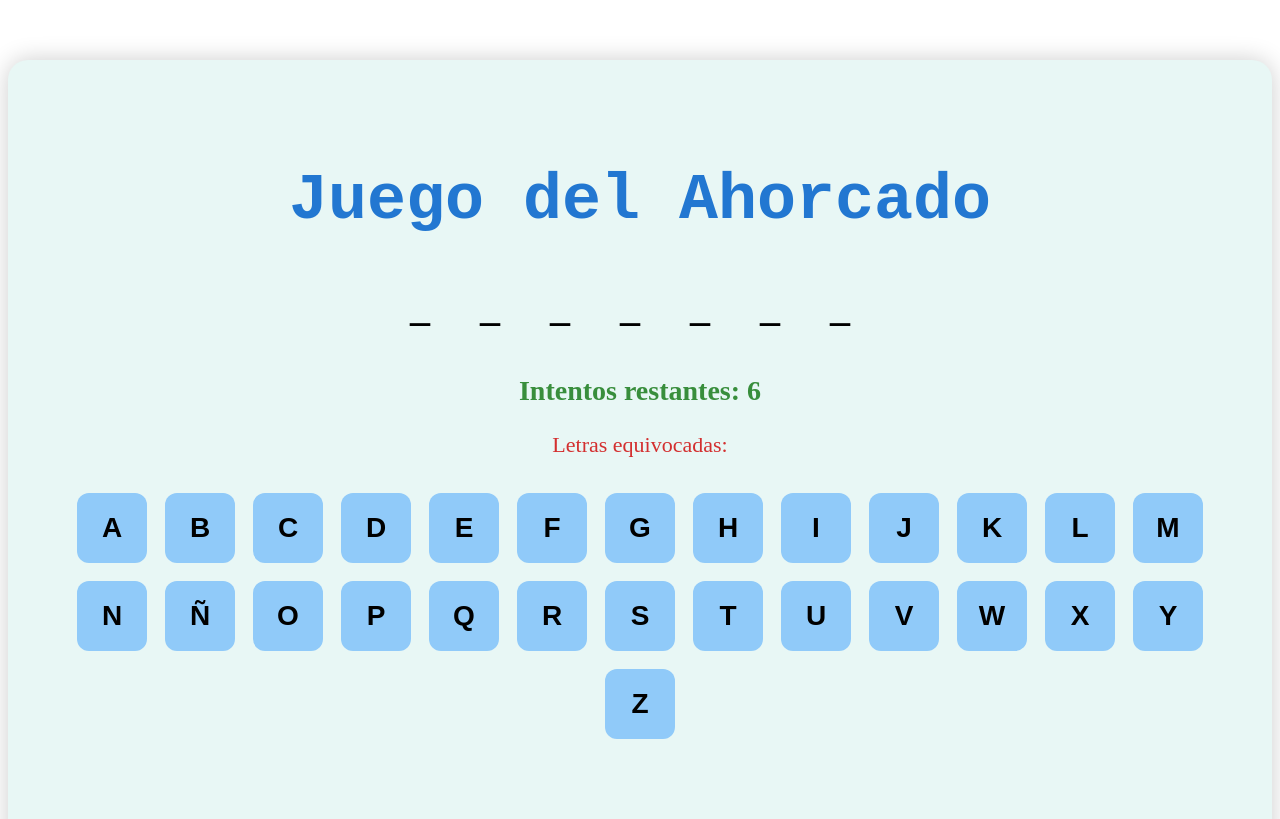
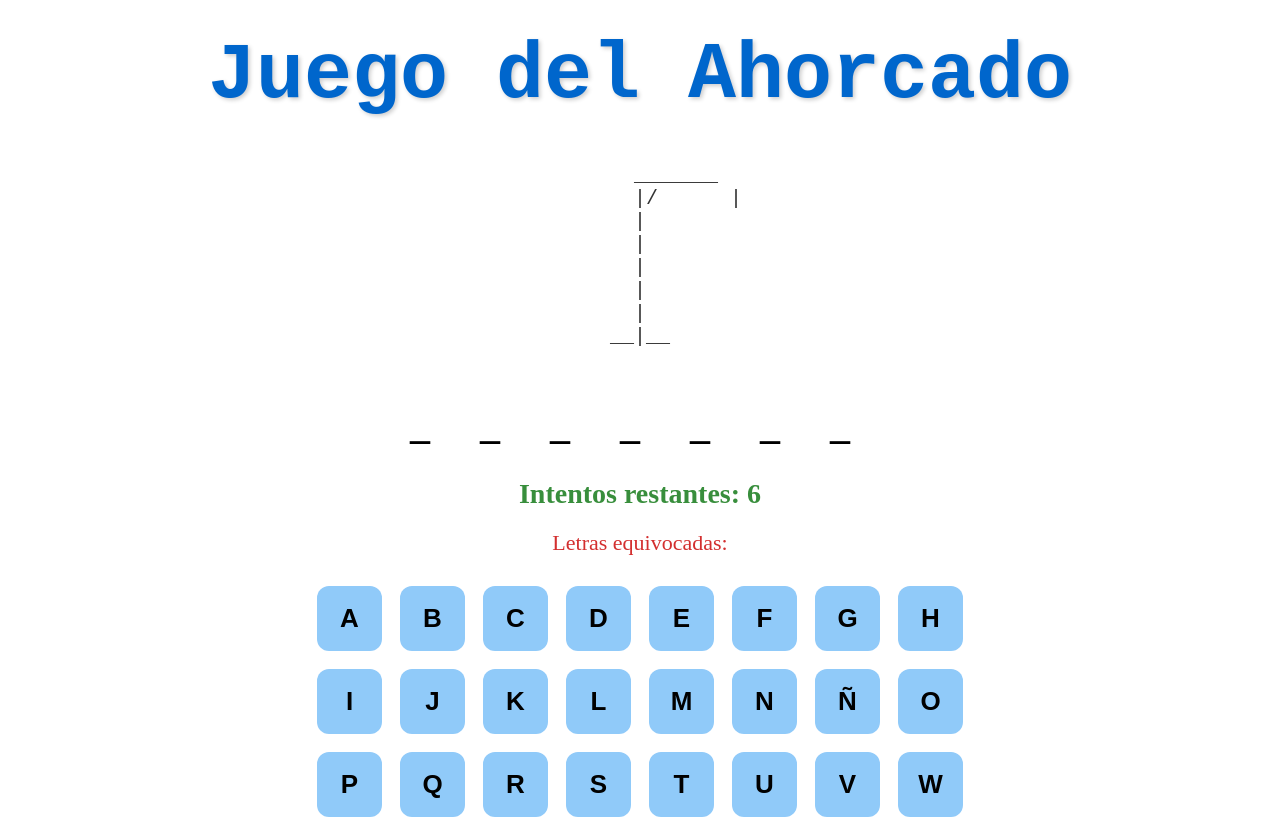
Before and after one commit to Lau230595/PW2-lab, an Angular app in the folder Lab09/hangman-game/: page / in a window 1280 px wide. Shown: the top 819 px of the page. Built offline with nearby package versions, Linux system fonts and the light colour scheme.

Commit message:
Agregando figuras para el juego

```diff
--- a/Lab09/hangman-game/src/app/game/game.css
+++ b/Lab09/hangman-game/src/app/game/game.css
@@ -1,47 +1,70 @@
 body {
   font-family: 'Montserrat', sans-serif;
-  background: #ffffff;
+  background: rgb(243, 250, 252);
   margin: 0;
-  padding: 0;
+  padding: 40px 20px;
   color: #333;
-}
-
-.container {
-  max-width: 1250px;
-  margin: 60px auto;
-  background-color: rgb(232, 247, 245);
-  padding: 60px;
-  border-radius: 20px;
-  box-shadow: 0 0 25px rgba(0,0,0,0.2);
+  display: flex;
+  flex-direction: column;
+  align-items: center;
+  min-height: 100vh;
   text-align: center;
 }
 
 h1 {
   font-family: 'Courier New', monospace;
-  font-size: 65px;
-  margin-bottom: 35px;
-  color: rgb(34, 119, 209);
+  font-size: 80px;
+  margin: 30px 0 10px;
+  color: rgb(0, 102, 204);
+  text-shadow: 2px 2px 4px rgba(0,0,0,0.2);
+  display: flex;
+  flex-direction: column;
+  align-items: center;
+  text-align: center;
+}
+
+.figura {
+  font-family: monospace;
+  font-size: 20px;
+  white-space: pre;
+  color: #333;
+  margin: 20px 0 30px;
+  display: flex;
+  justify-content: center;
+  align-items: center;
 }
 
 .word-display {
   font-size: 40px;
   letter-spacing: 20px;
   font-weight: bold;
-  margin: 45px 0;
+  margin: 30px 0;
   color: #000;
+  display: flex;
+  flex-direction: column;
+  align-items: center;
+  text-align: center;
 }
 
 .remaining {
   font-size: 28px;
   font-weight: bold;
-  margin-bottom: 25px;
+  margin-bottom: 20px;
   color: #388e3c;
+  display: flex;
+  flex-direction: column;
+  align-items: center;
+  text-align: center;
 }
 
 .wrong-letters {
   font-size: 22px;
   color: #d32f2f;
-  margin-bottom: 35px;
+  margin-bottom: 30px;
+  display: flex;
+  flex-direction: column;
+  align-items: center;
+  text-align: center;
 }
 
 .letters-grid {
@@ -49,13 +72,16 @@ h1 {
   flex-wrap: wrap;
   justify-content: center;
   gap: 18px;
-  margin-top: 35px;
+  margin-top: 20px;
+  max-width: 700px;
+  margin-left: auto;
+  margin-right: auto;
 }
 
 .letters-grid button {
-  width: 70px;
-  height: 70px;
-  font-size: 28px;
+  width: 65px;
+  height: 65px;
+  font-size: 26px;
   font-weight: bold;
   background-color: #90caf9;
   border: none;
@@ -67,6 +93,10 @@ h1 {
 .letters-grid button:hover {
   background-color: #64b5f6;
   transform: scale(1.07);
+  display: flex;
+  flex-direction: column;
+  align-items: center;
+  text-align: center;
 }
 
 .letters-grid button:disabled {
@@ -76,18 +106,23 @@ h1 {
 }
 
 .win-message {
-  font-size: 48px;
+  font-size: 50px;
   font-weight: bold;
-  margin-top: 50px;
+  margin-top: 40px;
   color: #d32f2f;
   text-shadow: 2px 2px 3px rgba(0,0,0,0.3);
+  display: flex;
+  flex-direction: column;
+  align-items: center;
+  text-align: center;
 }
 
 button.restart {
-  margin-top: 35px;
-  padding: 16px 36px;
+  margin: 30px auto 0;
+  display: block;
+  padding: 16px 40px;
   font-size: 22px;
-  background-color: #1976d2;
+  background-color:rgb(25, 210, 185);
   color: white;
   border: none;
   border-radius: 15px;
@@ -96,5 +131,9 @@ button.restart {
 }
 
 button.restart:hover {
-  background-color: #1565c0;
+  background-color:rgb(123, 181, 248);
+  display: flex;
+  flex-direction: column;
+  align-items: center;
+  text-align: center;
 }
--- a/Lab09/hangman-game/src/app/game/game.html
+++ b/Lab09/hangman-game/src/app/game/game.html
@@ -1,5 +1,8 @@
-<div class="container">
 <h1>Juego del Ahorcado</h1>
+
+<pre class="figura">
+{{ getFigura(wordService.getIntentosRestantes()) }}
+</pre>
 
 <div class="word-display">
   {{ wordService.getPalabraConGuiones() }}
@@ -27,4 +30,3 @@
 
 <!-- Reiniciar -->
 <button class="restart" (click)="reiniciarJuego()">Reiniciar juego</button>
-</div>
--- a/Lab09/hangman-game/src/app/game/game.ts
+++ b/Lab09/hangman-game/src/app/game/game.ts
@@ -53,4 +53,80 @@ export class GameComponent implements OnInit {
     this.message = '';
     this.juegoFinalizado = false;
   }
+
+  getFigura(intentos: number): string {
+    const dibujos = [
+    `
+        _______
+        |/      |
+        |
+        |
+        |
+        |
+        |
+      __|__
+        `,
+    `
+        _______
+        |/      |
+        |      (_)
+        |
+        |
+        |
+        |
+      __|__
+        `,
+    `
+        _______
+        |/      |
+        |      (_)
+        |       |
+        |       |
+        |
+        |
+      __|__
+        `,
+    `
+        _______
+        |/      |
+        |      (_)
+        |      \\|
+        |       |
+        |
+        |
+      __|__
+        `,
+    `
+        _______
+        |/      |
+        |      (_)
+        |      \\|/
+        |       |
+        |
+        |
+      __|__
+        `,
+    `
+        _______
+        |/      |
+        |      (_)
+        |      \\|/
+        |       |
+        |      /
+        |
+      __|__
+        `,
+    `
+        _______
+        |/      |
+        |      (_)
+        |      \\|/
+        |       |
+        |      / \\
+        |
+      __|__
+        `
+    ];
+    return dibujos[6 - intentos];
+  }
 }
```
Lines whose indentation alone changed are shown as unchanged.
